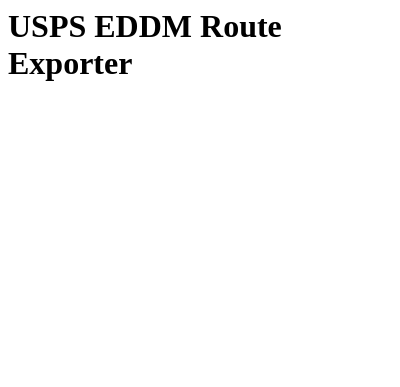
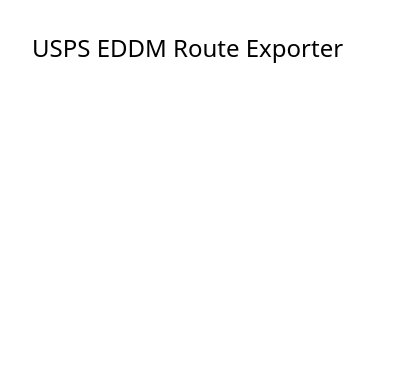
Before and after one commit to williamgregorio/eddm-route-exporter, a browser extension: page popup/popup.html in a window 400 px wide. Drawn offline with Linux system fonts and the light colour scheme.

Commit message:
see it works, tailwind, no need for that extra fluff

```diff
--- a/popup/popup.html
+++ b/popup/popup.html
@@ -1,6 +1,9 @@
 <html>
-  <body>
-    <h1>USPS EDDM Route Exporter</h1>
+  <head>
+    <script src="../tailwindcss_cdn_4.1.3.js"></script>
+  </head>
+  <body class="w-96 h-96 rounded-md p-8">
+    <h2 class="text-2xl font-medium">USPS EDDM Route Exporter</h2>
     <script src="popup.js"></script>
   </body>
 </html>
```
